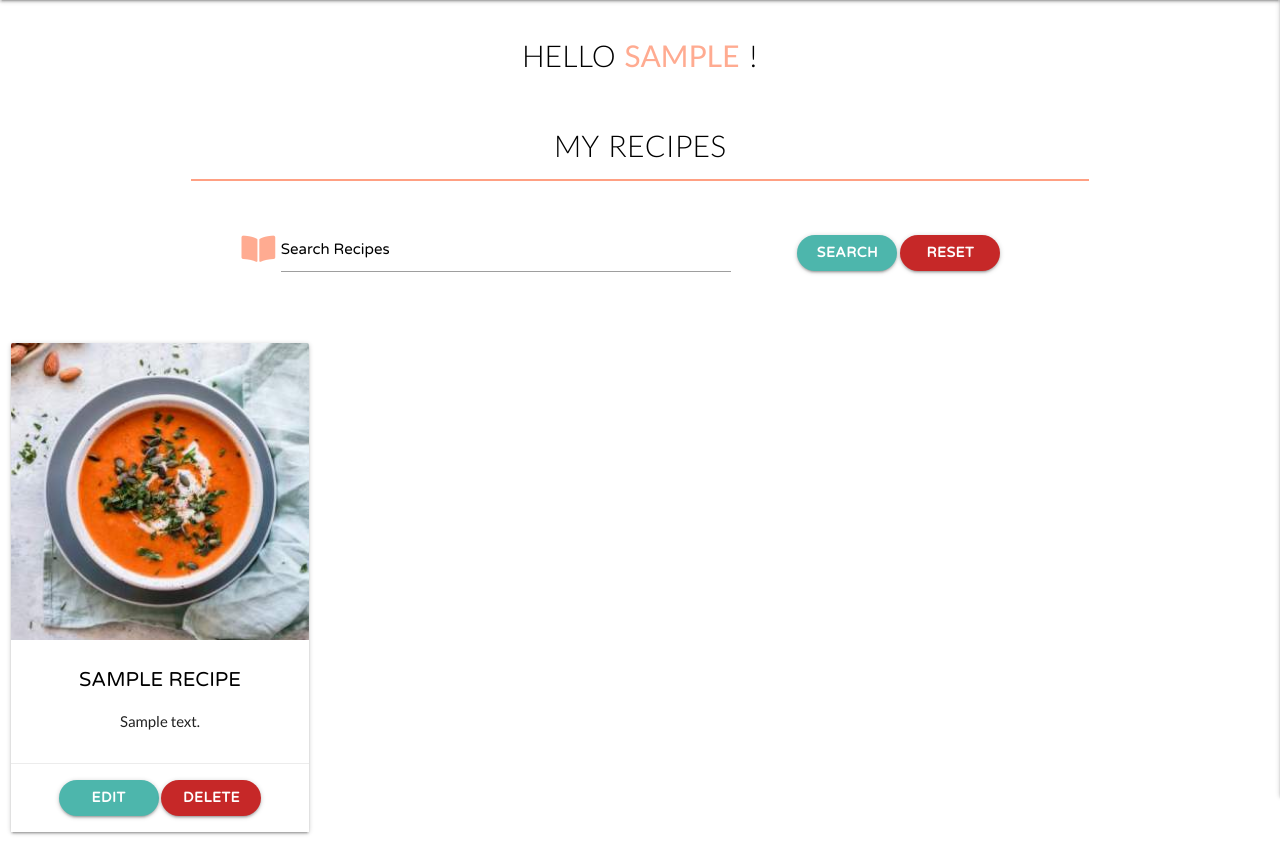
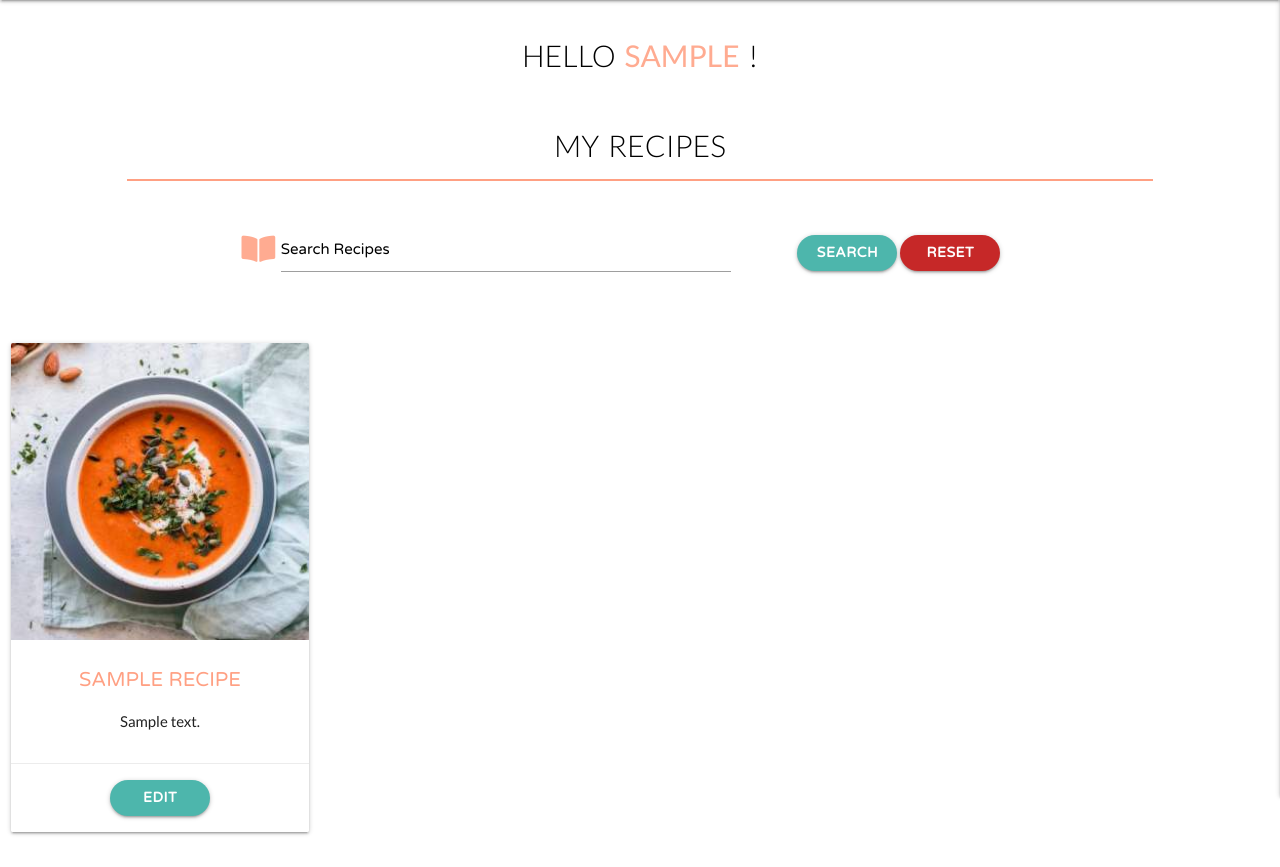
Before and after one commit to Code-Institute-Submissions/FeedMe, a Flask app: page /search_my_recipe in a window 1280 px wide. Shown: the part 64-931 px from the top of the page. Run offline with Flask 2, Linux system fonts and the light colour scheme; the visitor is signed in with stand-in values (Sample User, id 1); a database or web service that is not in the repository returns one stand-in record (values such as "Sample title"); some libraries are stand-ins or nearby versions; some web fonts are replaced.

Commit message:
added styles to the recipes template

```diff
--- a/static/css/style.css
+++ b/static/css/style.css
@@ -9,8 +9,6 @@ body {
 * {
   box-sizing: border-box;
 }
-
-
 
 /* ------------------------------------------------- */
 
@@ -225,25 +223,18 @@ button.btn-small.deep-orange.accent-1.text-shadow{
 
 /* ----------------------------------------------- PROFILE --- */
 
+hr.underline{
+    border: 1px solid #ffa083;
+    max-width: 80%;
+}
+
 label.center-align{
     cursor: pointer;
 }
 
-img#output.center-align{
-    max-width: 100%;
-    height: 200px;
-    border-radius: 50%;
-    object-fit: cover;
-}
-
-.underline{
-    border: 1px solid #ffa083;
-    max-width: 70%;
-}
-
 .card .card-content .card-title{
     font-family: "Varela Round", sans-serif;
-    color: black;
+    color: #ffa083;
     font-size: 20px;
     text-transform: uppercase;
 }
@@ -253,18 +244,18 @@ h5.recipe-description{
     font-size: 15px;
 }
 
-a.btn.btn-recipe.reset,
-a.btn.modal-trigger.btn-recipe.delete{
+button.btn.btn-recipe.search,
+a.btn.btn-recipe.reset{
+    background-color: #c62828;
     color: white;
-    background-color: #c62828;
     font-family: "Varela Round", sans-serif;
 }
 
-a.btn.btn-recipe.reset:hover,
-a.btn.modal-trigger.btn-recipe.delete:hover{
-  background-color:white;
-  color: #c62828;
-  border: 1px solid white;
+button.btn.btn-recipe.search,
+a.btn.btn-recipe.reset:hover{
+    background-color: white;
+    color: #c62828;
+    font-family: "Varela Round", sans-serif;
 }
 
 button.btn.btn-recipe.search,
@@ -324,7 +315,7 @@ a.btn-recipe.btn-small.neutral.modal-close.ed{
     color: white;
 }
 
-a.btn.btn-recipe.delete,
+a.btn.btn-recipe.modal-trigger.delete,
 a.btn-recipe.btn-small.neutral.modal-close.del{
     color: white;
     background-color: #c62828;
@@ -337,7 +328,7 @@ a.btn-recipe.btn-small.neutral.modal-close.ed:hover{
   border: 1px solid white;
 }
 
-a#delete.btn:hover,
+a.btn.btn-recipe.modal-trigger.delete:hover,
 a.btn-recipe.btn-small.neutral.modal-close:hover{
   background-color:white;
   color: #c62828;
--- a/templates/add_recipe.html
+++ b/templates/add_recipe.html
@@ -34,7 +34,7 @@
                 <div class="input-field col s12">
                     <i class="fas fa-align-left prefix deep-orange-text text-lighten-3"></i>
                     <textarea id="recipe_description" name="recipe_description" minlength="5"
-                        maxlength="200" class="materialize-textarea validate" required></textarea>
+                        maxlength="35" class="materialize-textarea validate" required></textarea>
                     <label for="recipe_description">Description</label>
                 </div>
             </div>
--- a/templates/edit_recipe.html
+++ b/templates/edit_recipe.html
@@ -38,7 +38,7 @@
                 <div class="input-field col s12">
                     <i class="fas fa-align-left prefix deep-orange-text text-lighten-3"></i>
                     <textarea id="recipe_description" name="recipe_description" minlength="5"
-                        maxlength="200" class="materialize-textarea validate" required>
+                        maxlength="35" class="materialize-textarea validate" required>
                         {{- recipe.recipe_description -}}
                     </textarea>
                     <label for="recipe_description">Recipe Description</label>
@@ -143,8 +143,8 @@
                         </div>
                         <div>
                             <a href="{{ url_for('profile', username=session['user']) }}"
-                                class="btn-recipe btn-small neutral modal-close del">Cancel</a>
-                            <a class="btn-recipe btn-small neutral modal-close ed">Edit</a>
+                                class="btn-recipe btn-small neutral modal-close del">Yes</a>
+                            <a class="btn-recipe btn-small neutral modal-close ed">No</a>
                         </div>
                     </div>
                 </div>
--- a/templates/profile.html
+++ b/templates/profile.html
@@ -48,10 +48,6 @@
                 <div class="card-content">
                     <a href="{{url_for('recipe', recipe_id=recipe._id)}}">
                         <span class="card-title">{{ recipe.recipe_name }}</span></a>
-                        {% if recipe.favorite == "on" %}
-                        <i class="fas fa-heart light-green-text text-lighten-2 tooltipped"
-                            data-position="right" data-tooltip="I love it!"></i>
-                        {% endif %}
                 <div>
                     <h5 class="recipe-description">{{ recipe.recipe_description }}</h5>
                 </div>
@@ -60,26 +56,6 @@
                 <div class="card-action">
                         <!-- Edit Button -->
                         <a href="{{ url_for('edit_recipe', recipe_id=recipe._id) }}" class="btn btn-recipe edit">Edit</a>
-                        <!-- Delete Button -->
-                        <a href="#delete-recipe"
-                            class="btn modal-trigger btn-recipe delete">Delete</a>
-                </div>
-
-                <!-- Modal Action -->
-                <div id="delete-recipe" class="modal">
-                    <div>
-                        <div>
-                            <i class="fas fa-exclamation-circle red-text text-darken-3"></i>
-                            <p>
-                                Are you sure you want to delete this recipe?
-                            </p>
-                        </div>
-                        <div>
-                            <a href="{{url_for('delete_recipe', recipe_id=recipe._id)}}"
-                                class="btn-recipe btn-small neutral modal-close del">Delete</a>
-                            <a class="btn-recipe btn-small neutral modal-close ed">Cancel</a>
-                        </div>
-                    </div>
                 </div>
             </div>
         </div>
```
Also changed, not shown: templates/recipe.html (+9 -2 lines), templates/recipes.html (+1 -21 lines).
